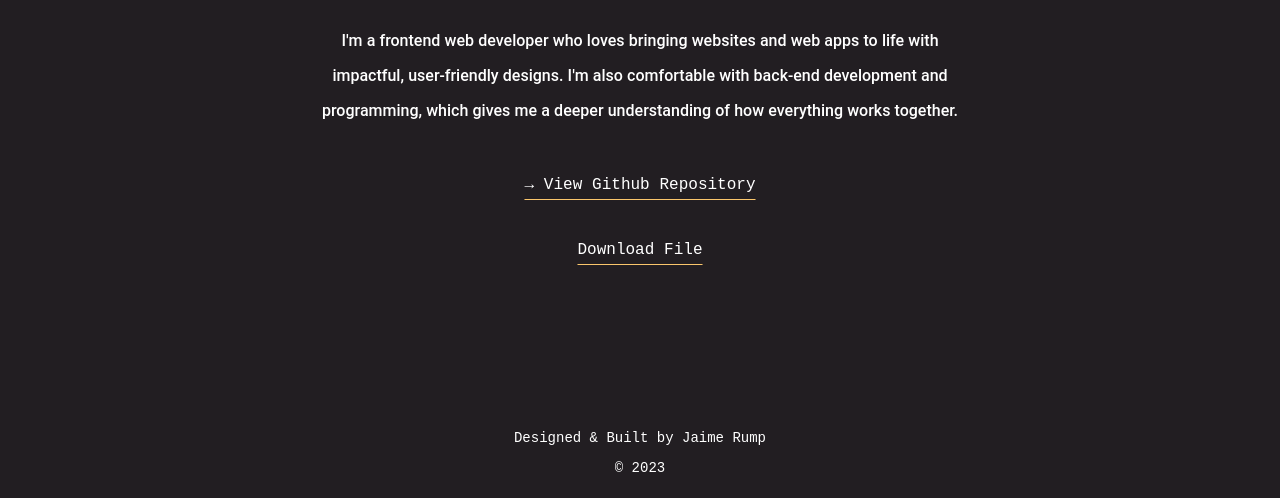
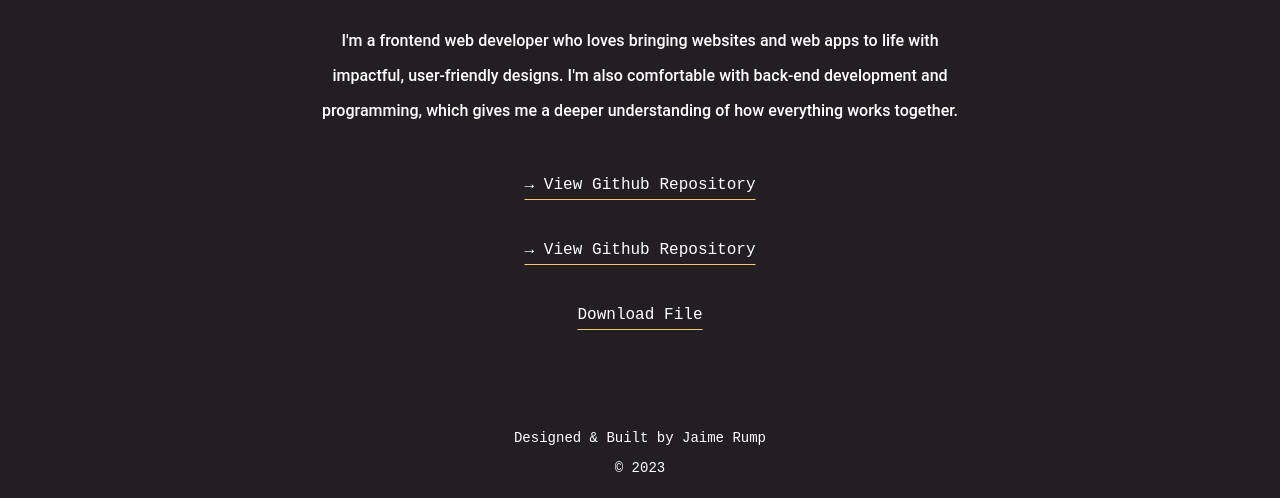
Before and after one commit to rumpy752/Portfolio, a plain HTML site: page index2.html in a window 1280 px wide. Shown: the part 302-800 px from the top of the page. Drawn offline with nearby package versions, Linux system fonts and the light colour scheme.

Commit message:
Update index2.html

```diff
--- a/index2.html
+++ b/index2.html
@@ -52,6 +52,7 @@
         <p id="resume_title"> Hey, I'm Jaime . </p>
         <p id="resume_p">I'm a frontend web developer who loves bringing websites and web apps to life with impactful, user-friendly designs. I'm also comfortable with back-end development and programming, which gives me a deeper understanding of how everything works together.  </p>
         <a id="resume_a" href="https://github.com/rumpy752?tab=repositories">&#8594; View Github Repository</a>
+         <a id="resume_a" href="https://github.com/rumpy752?tab=repositories">&#8594; View Github Repository</a>
         <a id="resume_a" href="" onclick="downloadFile()">Download File</a>
 
     </div>
```
